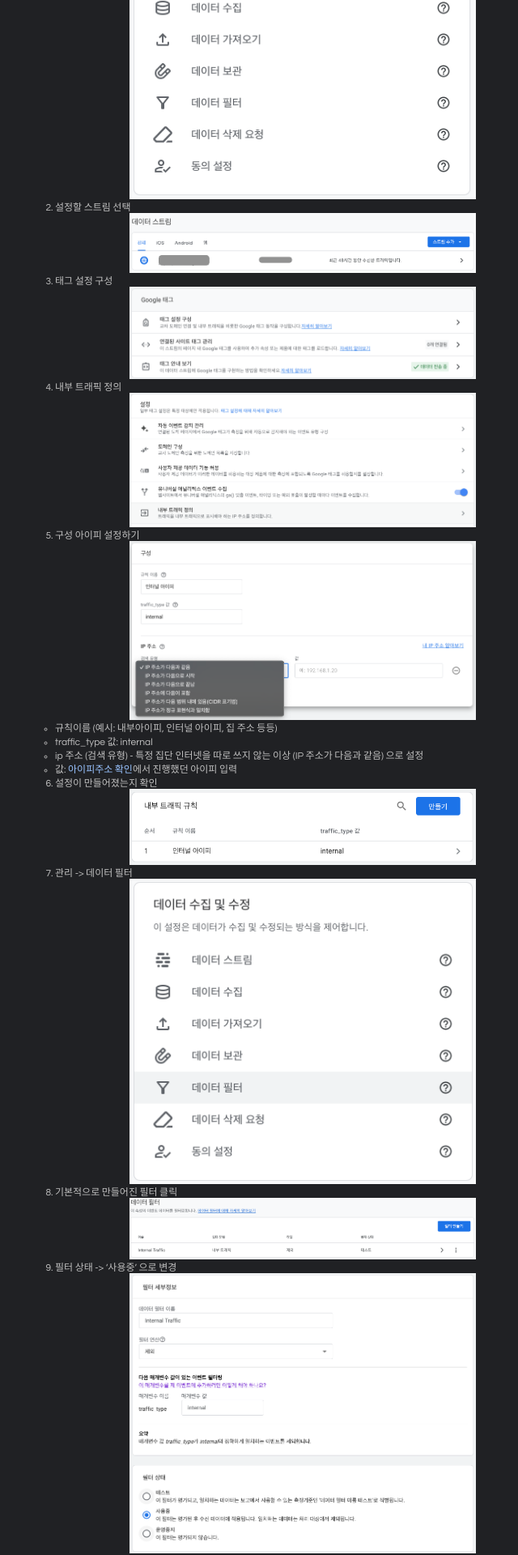
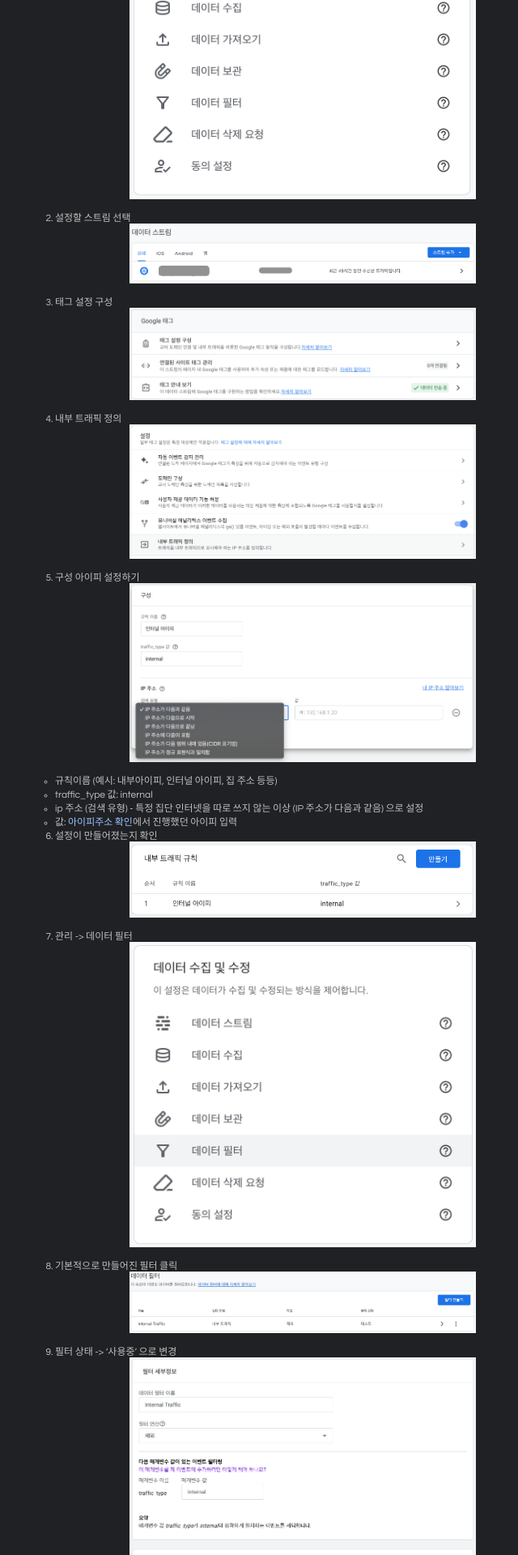
Before and after one commit to pozuhtuhv/pozuhtuhv.github.io, a Jekyll site: the page built from _posts/2025-04-10-seo-google-analytics-internal.md, in a window 1280 px wide. Shown: the part 1076-2996 px from the top of the page at 81% size, without its empty margins (266-906 px from the left). Built offline with Jekyll 4.4.1, drawn with Linux system fonts in a browser that asks for light colours.

Commit message:
(upload) photo_space

```diff
--- a/_posts/2025-04-10-seo-google-analytics-internal.md
+++ b/_posts/2025-04-10-seo-google-analytics-internal.md
@@ -39,26 +39,27 @@
 ### 2. 아이피 필터링 설정하기
 
 1. 관리 -> 데이터 스트림
-![seo-google-analytics-internal-2](/assets/img/2025-04-14-seo-google-analytics-internal-2.png)
+![seo-google-analytics-internal-2](/assets/img/2025-04-14-seo-google-analytics-internal-2.png)<br>
 2. 설정할 스트림 선택
-![seo-google-analytics-internal-3](/assets/img/2025-04-14-seo-google-analytics-internal-3.png)
+![seo-google-analytics-internal-3](/assets/img/2025-04-14-seo-google-analytics-internal-3.png)<br>
 3. 태그 설정 구성
-![seo-google-analytics-internal-4](/assets/img/2025-04-14-seo-google-analytics-internal-4.png)
+![seo-google-analytics-internal-4](/assets/img/2025-04-14-seo-google-analytics-internal-4.png)<br>
 4. 내부 트래픽 정의
-![seo-google-analytics-internal-5](/assets/img/2025-04-14-seo-google-analytics-internal-5.png)
+![seo-google-analytics-internal-5](/assets/img/2025-04-14-seo-google-analytics-internal-5.png)<br>
 5. 구성 아이피 설정하기
-![seo-google-analytics-internal-6](/assets/img/2025-04-14-seo-google-analytics-internal-6.png)
+![seo-google-analytics-internal-6](/assets/img/2025-04-14-seo-google-analytics-internal-6.png)<br>
 - 규칙이름 (예시: 내부아이피, 인터널 아이피, 집 주소 등등)
 - traffic_type 값: internal
 - ip 주소 (검색 유형) - 특정 집단 인터넷을 따로 쓰지 않는 이상 (IP 주소가 다음과 같음) 으로 설정
-- 값: [아이피주소 확인](/2025/04/14/seo-google-analytics-internal#1-아이피-확인)에서 진행했던 아이피 입력
+- 값: [아이피주소 확인](/2025/04/14/seo-google-analytics-internal#1-아이피-확인)에서 진행했던 아이피 입력<br>
 6. 설정이 만들어졌는지 확인
-![seo-google-analytics-internal-7](/assets/img/2025-04-14-seo-google-analytics-internal-7.png)
+![seo-google-analytics-internal-7](/assets/img/2025-04-14-seo-google-analytics-internal-7.png)<br>
 7. 관리 -> 데이터 필터
-![seo-google-analytics-internal-8](/assets/img/2025-04-14-seo-google-analytics-internal-8.png)
+![seo-google-analytics-internal-8](/assets/img/2025-04-14-seo-google-analytics-internal-8.png)<br>
 8. 기본적으로 만들어진 필터 클릭
-![seo-google-analytics-internal-9](/assets/img/2025-04-14-seo-google-analytics-internal-9.png)
+![seo-google-analytics-internal-9](/assets/img/2025-04-14-seo-google-analytics-internal-9.png)<br>
 9. 필터 상태 -> '사용중' 으로 변경
-![seo-google-analytics-internal-10](/assets/img/2025-04-14-seo-google-analytics-internal-10.png)
+![seo-google-analytics-internal-10](/assets/img/2025-04-14-seo-google-analytics-internal-10.png)<br>
 10. 저장 -> 필터 활성화
-![seo-google-analytics-internal-11](/assets/img/2025-04-14-seo-google-analytics-internal-11.png)
+![seo-google-analytics-internal-11](/assets/img/2025-04-14-seo-google-analytics-internal-11.png)<br>
+<br>
```
